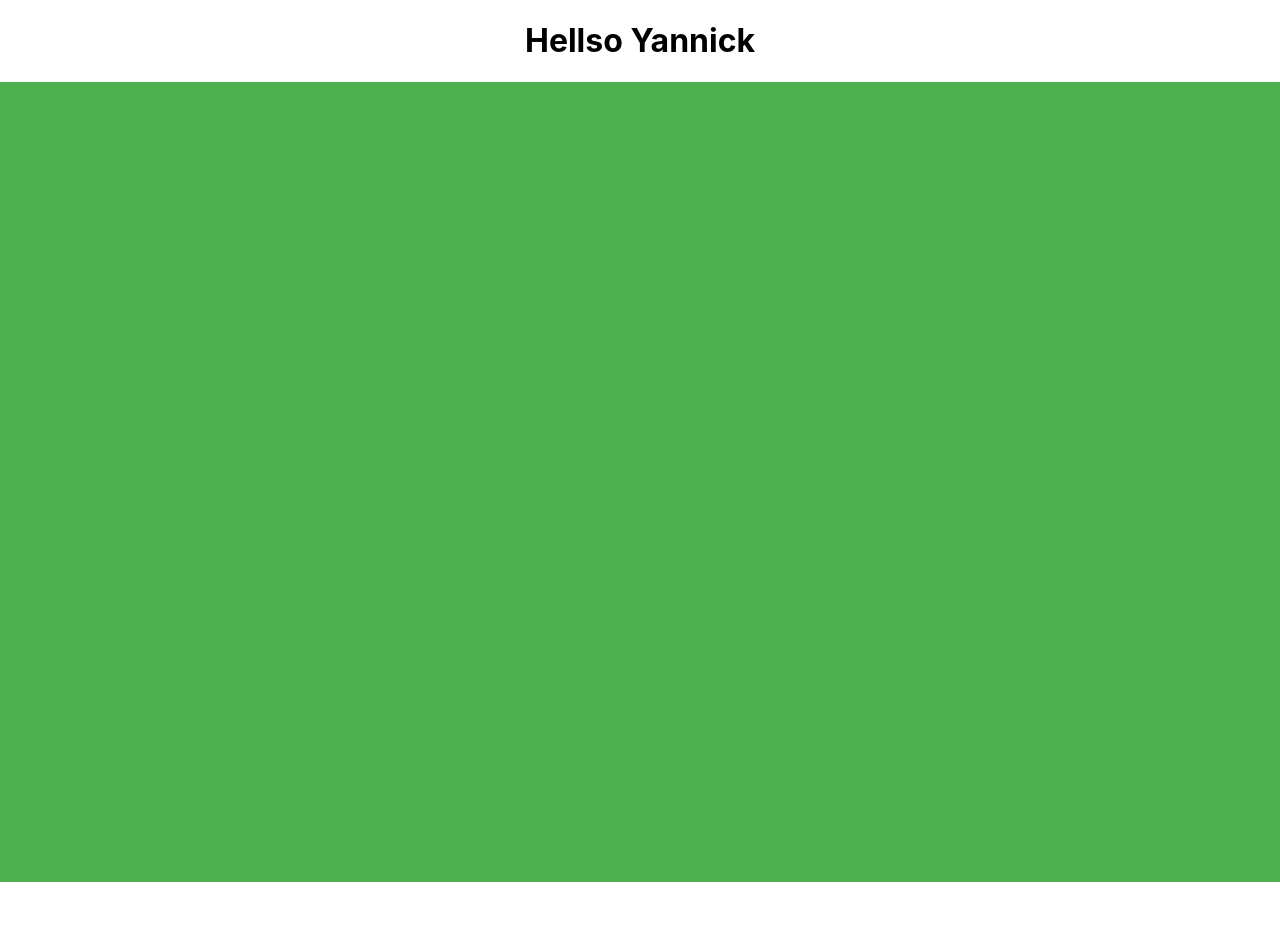
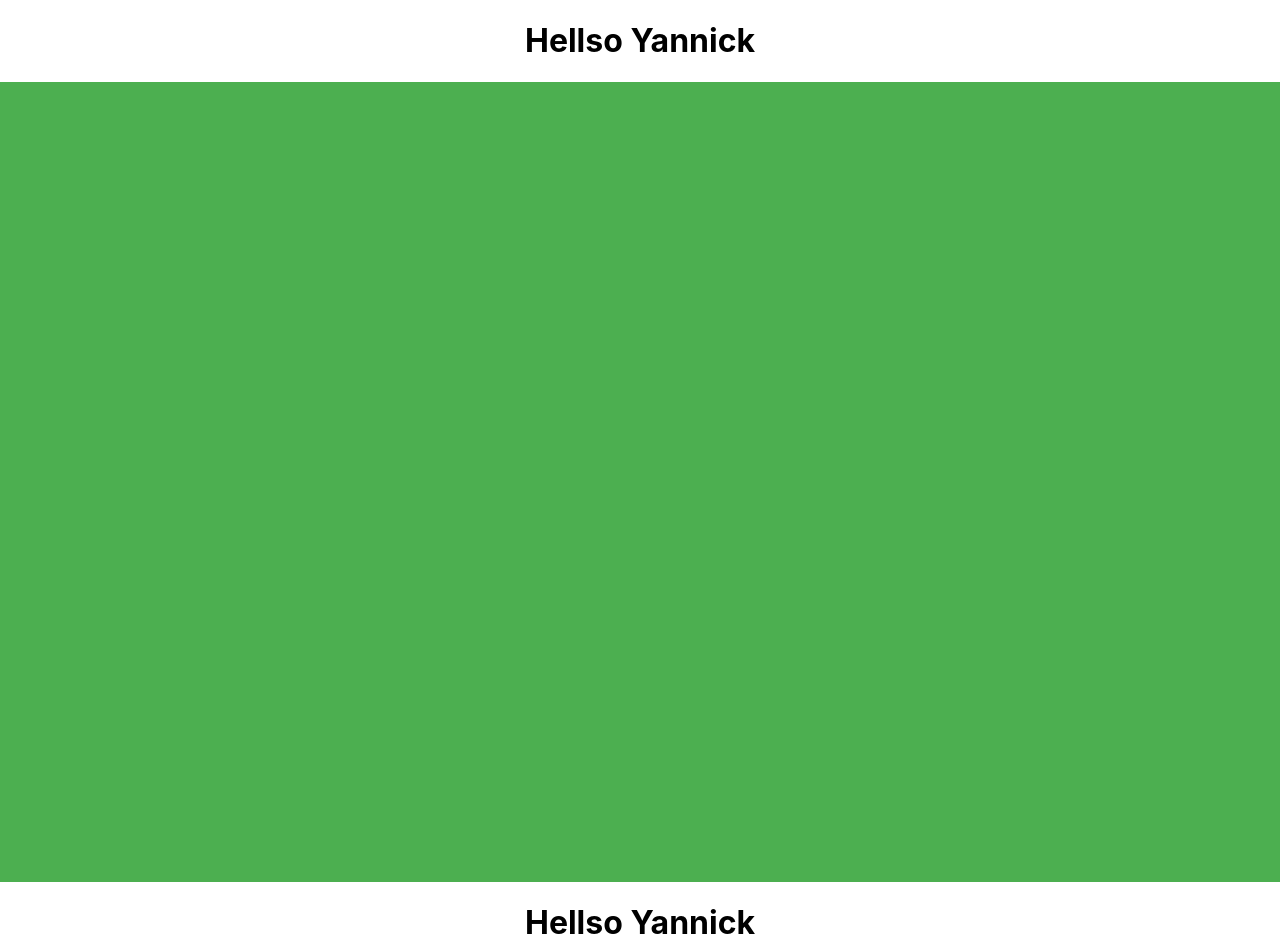
Before and after one commit to YannickRincon/https---github.com-YannickRincon-proyectoconReact, a React (Create React App) app: page / in a window 1280 px wide. Shown: the top 952 px of the page. Before the commit the page ends 882 px from the top, so only its background shows below. Built offline with nearby package versions, Linux system fonts and the light colour scheme.

Commit message:
masfooter

```diff
--- a/src/App.js
+++ b/src/App.js
@@ -1,6 +1,6 @@
 import './App.css';
 import Heade from './componenetes/comp1/comp1';
-
+import Foott from './componenetes/comp2/comp1';
 function App() {
   return (
     <>
@@ -9,6 +9,7 @@ function App() {
     <div><Heade></Heade></div>
       <header className="App-header">
       </header>
+    <div><Foott></Foott></div>
     </div>
 
     </>
--- a/src/componenetes/comp2/comp1.js
+++ b/src/componenetes/comp2/comp1.js
@@ -0,0 +1,6 @@
+function Foott(){
+    const name='Yannick'
+    return <h1>Hellso {name}</h1>;
+}
+
+export default Foott;
```
